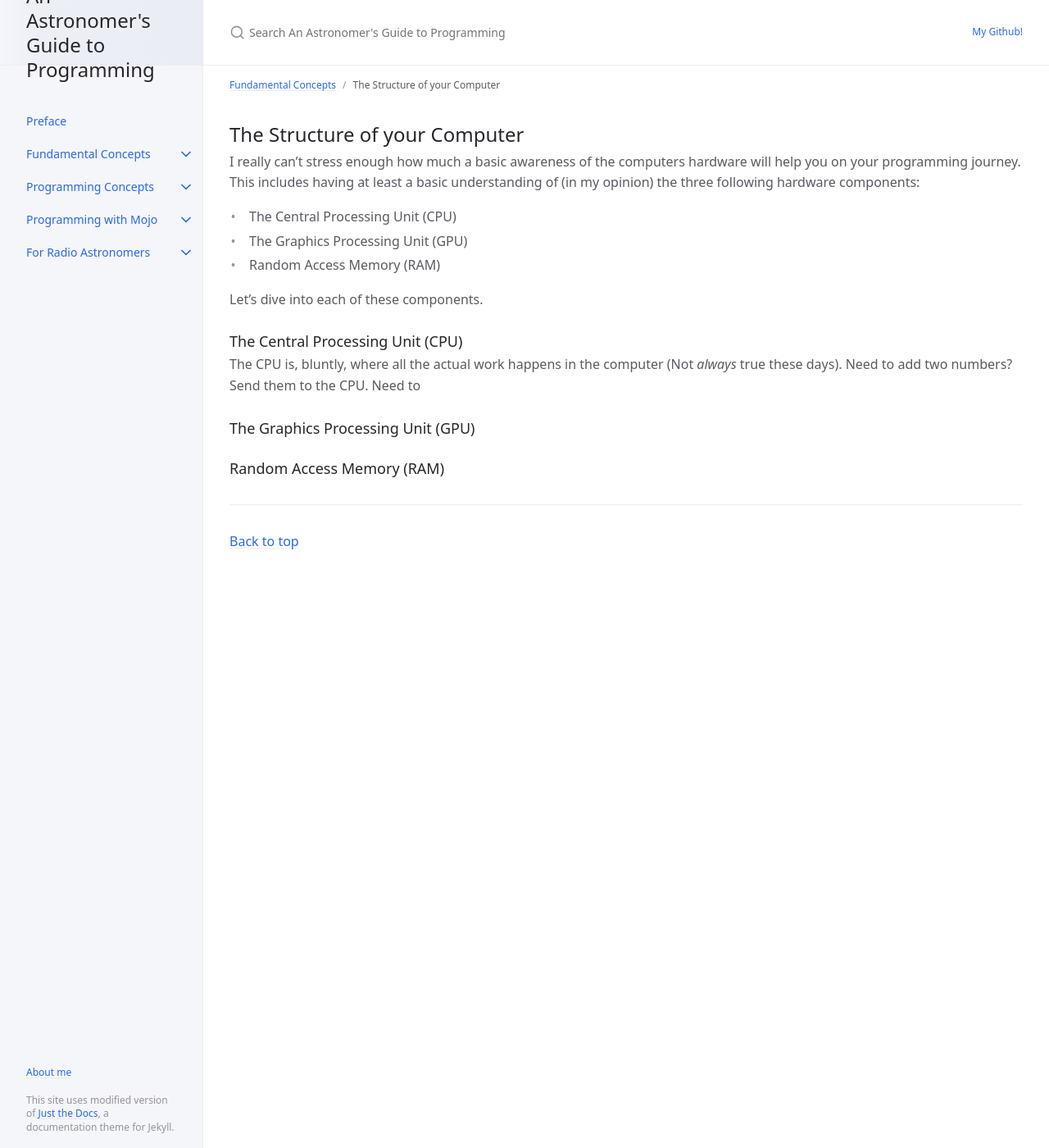
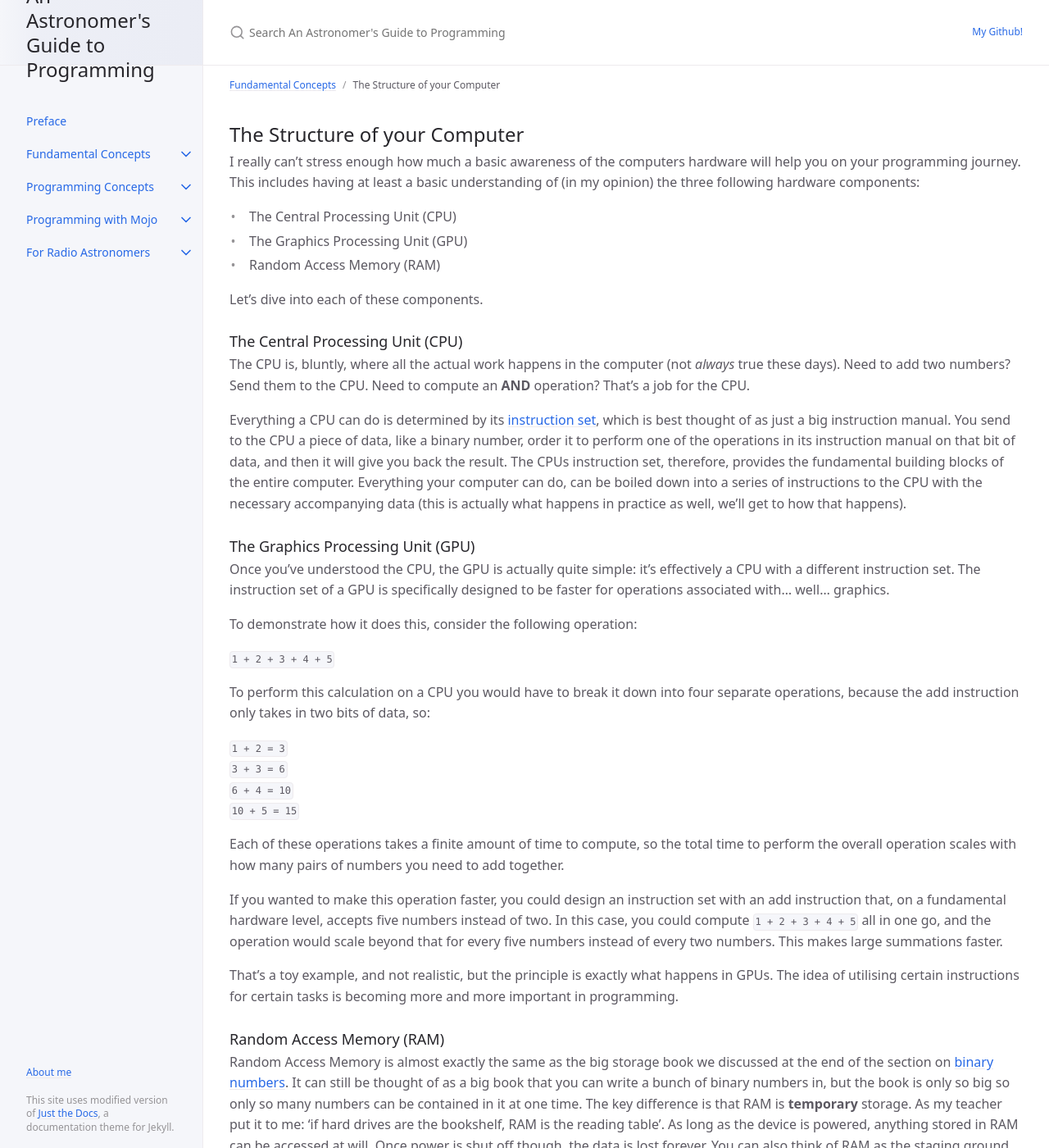
Before and after one commit to JakeEBrooks/JakeEBrooks.github.io, a Jekyll site: the page built from docs/fundamental_concepts/the_structure_of_your_computer.md, in a window 1280 px wide and 1400 px high. Shown: the whole window at 82% size. Built offline with Jekyll 4.4.1, drawn with Linux system fonts in a browser that asks for light colours; cached includes are drawn as plain includes; some of the changed text lies outside the part shown.

```diff
--- a/docs/fundamental_concepts/the_structure_of_your_computer.md
+++ b/docs/fundamental_concepts/the_structure_of_your_computer.md
@@ -16,8 +16,31 @@ I really can't stress enough how much a basic awareness of the computers hardwar
 Let's dive into each of these components.
 
 ### The Central Processing Unit (CPU)
-The CPU is, bluntly, where all the actual work happens in the computer (Not _always_ true these days). Need to add two numbers? Send them to the CPU. Need to
+The CPU is, bluntly, where all the actual work happens in the computer (not _always_ true these days). Need to add two numbers? Send them to the CPU. Need to compute an __AND__ operation? That's a job for the CPU.
+
+Everything a CPU can do is determined by its [instruction set](https://en.wikipedia.org/wiki/Instruction_set_architecture), which is best thought of as just a big instruction manual. You send to the CPU a piece of data, like a binary number, order it to perform one of the operations in its instruction manual on that bit of data, and then it will give you back the result. The CPUs instruction set, therefore, provides the fundamental building blocks of the entire computer. Everything your computer can do, can be boiled down into a series of instructions to the CPU with the necessary accompanying data (this is actually what happens in practice as well, we'll get to how that happens).
 
 ### The Graphics Processing Unit (GPU)
+Once you've understood the CPU, the GPU is actually quite simple: it's effectively a CPU with a different instruction set. The instruction set of a GPU is specifically designed to be faster for operations associated with... well... graphics.
+
+To demonstrate how it does this, consider the following operation:
+
+`1 + 2 + 3 + 4 + 5`
+
+To perform this calculation on a CPU you would have to break it down into four separate operations, because the add instruction only takes in two bits of data, so:
+
+`1 + 2 = 3`\
+`3 + 3 = 6`\
+`6 + 4 = 10`\
+`10 + 5 = 15`
+
+Each of these operations takes a finite amount of time to compute, so the total time to perform the overall operation scales with how many pairs of numbers you need to add together.
+
+If you wanted to make this operation faster, you could design an instruction set with an add instruction that, on a fundamental hardware level, accepts five numbers instead of two. In this case, you could compute `1 + 2 + 3 + 4 + 5` all in one go, and the operation would scale beyond that for every five numbers instead of every two numbers. This makes large summations faster.
+
+That's a toy example, and not realistic, but the principle is exactly what happens in GPUs. The idea of utilising certain instructions for certain tasks is becoming more and more important in programming.
 
 ### Random Access Memory (RAM)
+Random Access Memory is almost exactly the same as the big storage book we discussed at the end of the section on [binary numbers](./binary_numbers). It can still be thought of as a big book that you can write a bunch of binary numbers in, but the book is only so big so only so many numbers can be contained in it at one time. The key difference is that RAM is __temporary__ storage. As my teacher put it to me: 'if hard drives are the bookshelf, RAM is the reading table'. As long as the device is powered, anything stored in RAM can be accessed at will. Once power is shut off though, the data is lost forever. You can also think of RAM as the staging ground for the CPU, as often data is read from permanent storage into RAM, then from RAM into and out of the CPU (which performs some operation on the data), and then back into RAM.
+
+It is generally quicker to access data contained within RAM for a few reasons, which I won't get into here. The take away point is that storage devices like hard drives, are _permanent_ but _slow_. RAM is designed to be _fast_ and _temporary_.
```
Also changed, not shown: docs/programming_concepts/programming_concepts.md (+2 -1 lines), docs/programming_concepts/universal_principles.md (added, +40 -0 lines), docs/programming_concepts/what_are_programming_languages.md (+4 -2 lines).
